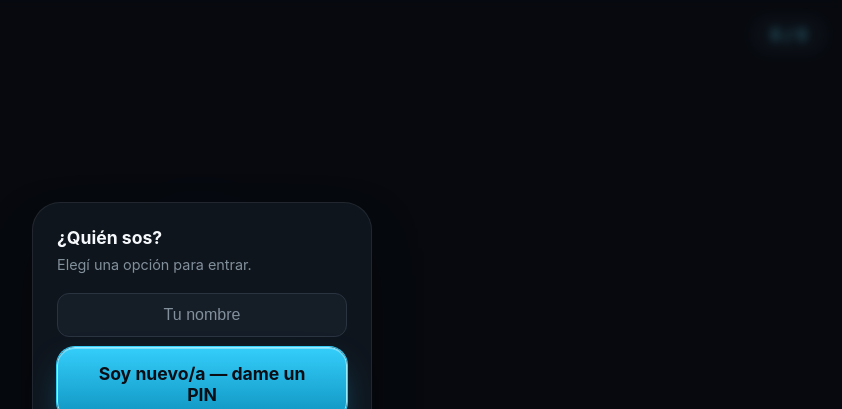
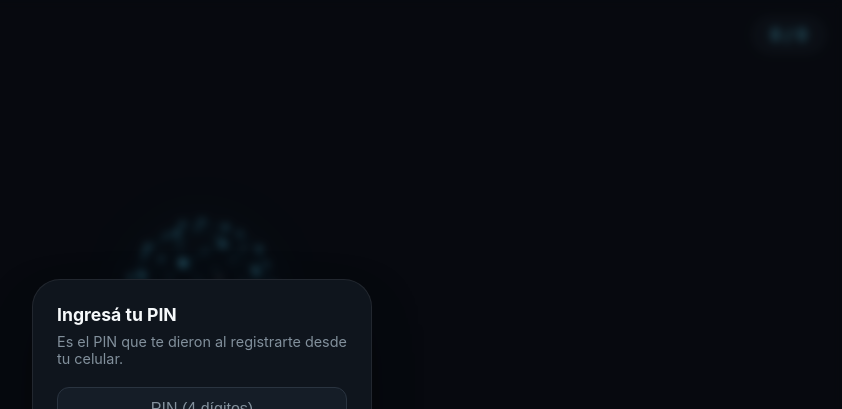
Before and after one commit to quintillizasyuesugui-svg/presentacion-56, a website: page pantalla.html in a window 1280 px wide. Shown: the top 409 px of the page, without its empty margins (438-1280 px from the left). Drawn offline with nearby package versions, Linux system fonts and the light colour scheme; no server answers.

Commit message:
pantalla.html: solo pide PIN, sin opcion de registrarse
Dar de alta gente nueva no tiene sentido en el proyector/TV compartido
- eso se hace desde el propio celular (control.html o manage.html), que
siguen ofreciendo las dos opciones. auth.js ahora acepta
ensureAuthed({ allowRegister: false }) para armar la puerta sin el
bloque de "Soy nuevo/a", y lo recuerda para que un reintento tras un
401 no la muestre de nuevo.

Co-Authored-By: Claude Sonnet 5 <noreply@anthropic.com>
Claude-Session: https://claude.ai/code/session_016mLz6L7uCofB6MXY8e7pjk

```diff
--- a/auth.js
+++ b/auth.js
@@ -25,14 +25,18 @@
     return data;
   }
 
-  function buildGate() {
+  // allowRegister=false arma sólo el bloque de PIN, sin "Soy nuevo/a" — para
+  // pantalla.html: en el proyector/TV no tiene sentido dar de alta gente
+  // nueva, eso se hace desde el propio celular (control.html/manage.html).
+  function buildGate(allowRegister) {
     const el = document.createElement('div');
     el.className = 'modal-overlay auth-gate';
     el.innerHTML = `
       <div class="modal-card">
-        <h2>¿Quién sos?</h2>
-        <p id="authError">Elegí una opción para entrar.</p>
+        <h2>${allowRegister ? '¿Quién sos?' : 'Ingresá tu PIN'}</h2>
+        <p id="authError">${allowRegister ? 'Elegí una opción para entrar.' : 'Es el PIN que te dieron al registrarte desde tu celular.'}</p>
 
+        ${allowRegister ? `
         <div id="authNew">
           <input type="text" id="authName" placeholder="Tu nombre" autocomplete="off" maxlength="40">
           <div class="btn-row">
@@ -41,25 +45,27 @@
         </div>
 
         <p class="auth-divider">— o —</p>
+        ` : ''}
 
         <div id="authOld">
-          <input type="text" id="authPin" placeholder="Ya tengo PIN (4 dígitos)" inputmode="numeric" pattern="[0-9]*" maxlength="4" autocomplete="off">
+          <input type="text" id="authPin" placeholder="PIN (4 dígitos)" inputmode="numeric" pattern="[0-9]*" maxlength="4" autocomplete="off">
           <div class="btn-row">
-            <button type="button" class="btn" id="authLoginBtn" style="flex:1">Entrar con mi PIN</button>
+            <button type="button" class="btn primary" id="authLoginBtn" style="flex:1">Entrar</button>
           </div>
         </div>
       </div>`;
     return el;
   }
 
-  function showGate() {
+  function showGate(opts = {}) {
+    const allowRegister = opts.allowRegister !== false;
     return new Promise((resolve) => {
-      const gate = buildGate();
+      const gate = buildGate(allowRegister);
       document.body.appendChild(gate);
       const errorEl = gate.querySelector('#authError');
-      const nameInput = gate.querySelector('#authName');
+      const nameInput = gate.querySelector('#authName'); // null si allowRegister es false
       const pinInput = gate.querySelector('#authPin');
-      const registerBtn = gate.querySelector('#authRegisterBtn');
+      const registerBtn = gate.querySelector('#authRegisterBtn'); // ídem
       const loginBtn = gate.querySelector('#authLoginBtn');
       requestAnimationFrame(() => gate.classList.add('show'));
 
@@ -74,13 +80,14 @@
         // El PIN sólo se muestra en este momento — después queda guardado en
         // el celular y no hace falta volver a escribirlo en este dispositivo.
         errorEl.innerHTML = `¡Listo, ${auth.name}! Tu PIN es <strong>${auth.pin}</strong> — anotalo, te sirve para entrar desde otro celular.`;
-        registerBtn.disabled = true;
+        if (registerBtn) registerBtn.disabled = true;
         loginBtn.disabled = true;
-        nameInput.disabled = true;
+        if (nameInput) nameInput.disabled = true;
         pinInput.disabled = true;
         setTimeout(() => finish(auth), 2600);
       }
 
+      if (registerBtn) {
         registerBtn.addEventListener('click', async () => {
           const name = nameInput.value.trim();
           if (!name) { errorEl.textContent = 'Escribí tu nombre primero.'; return; }
@@ -93,6 +100,8 @@
             registerBtn.disabled = false;
           }
         });
+        nameInput.addEventListener('keydown', (e) => { if (e.key === 'Enter') registerBtn.click(); });
+      }
 
       loginBtn.addEventListener('click', async () => {
         const pin = pinInput.value.trim();
@@ -111,15 +120,17 @@
         }
       });
 
-      nameInput.addEventListener('keydown', (e) => { if (e.key === 'Enter') registerBtn.click(); });
       pinInput.addEventListener('keydown', (e) => { if (e.key === 'Enter') loginBtn.click(); });
     });
   }
 
   let authPromise = null;
+  let lastGateOpts = undefined; // para que un reintento tras 401 respete el mismo modo de puerta
 
-  // Se resuelve con { pin, name, isAdmin } una vez identificado.
-  window.ensureAuthed = function ensureAuthed() {
+  // Se resuelve con { pin, name, isAdmin } una vez identificado. Pasar
+  // { allowRegister: false } muestra sólo el ingreso por PIN (pantalla.html).
+  window.ensureAuthed = function ensureAuthed(opts) {
+    if (opts !== undefined) lastGateOpts = opts;
     if (authPromise) return authPromise;
     authPromise = (async () => {
       const stored = getStored();
@@ -133,7 +144,7 @@
           clearStored(); // el PIN ya no sirve (ej. people.json se reinició)
         }
       }
-      return showGate();
+      return showGate(lastGateOpts);
     })();
     return authPromise;
   };
--- a/pantalla.html
+++ b/pantalla.html
@@ -239,7 +239,9 @@
       .catch(err => console.error('Error loading images:', err));
   }
 
-  ensureAuthed().then((auth) => {
+  // Acá no se da de alta gente nueva — eso se hace desde el celular
+  // (control.html/manage.html). Esta pantalla sólo pide el PIN ya asignado.
+  ensureAuthed({ allowRegister: false }).then((auth) => {
     authBadge.hidden = false;
     authBadge.textContent = authBadgeText(auth, { showPin: false });
     refreshSlides();
```
Lines whose indentation alone changed are shown as unchanged.
